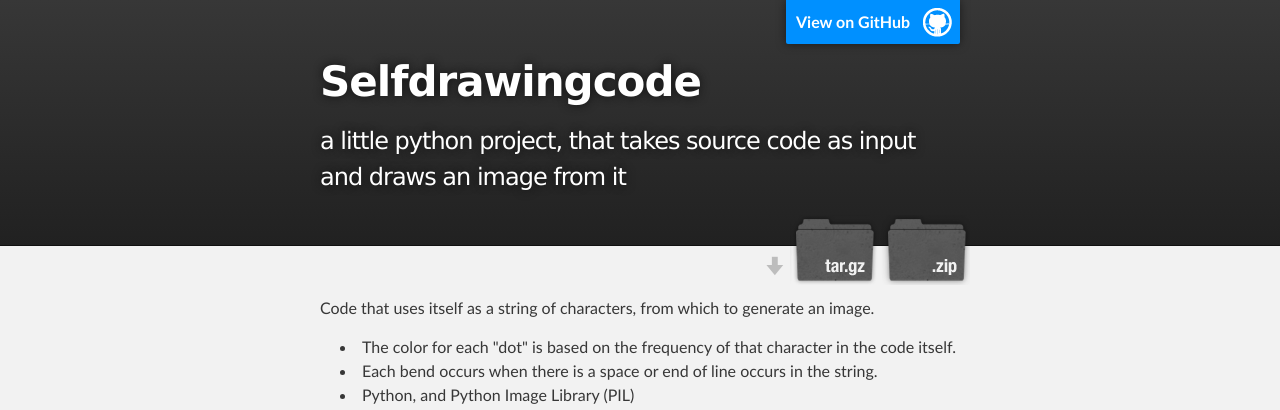
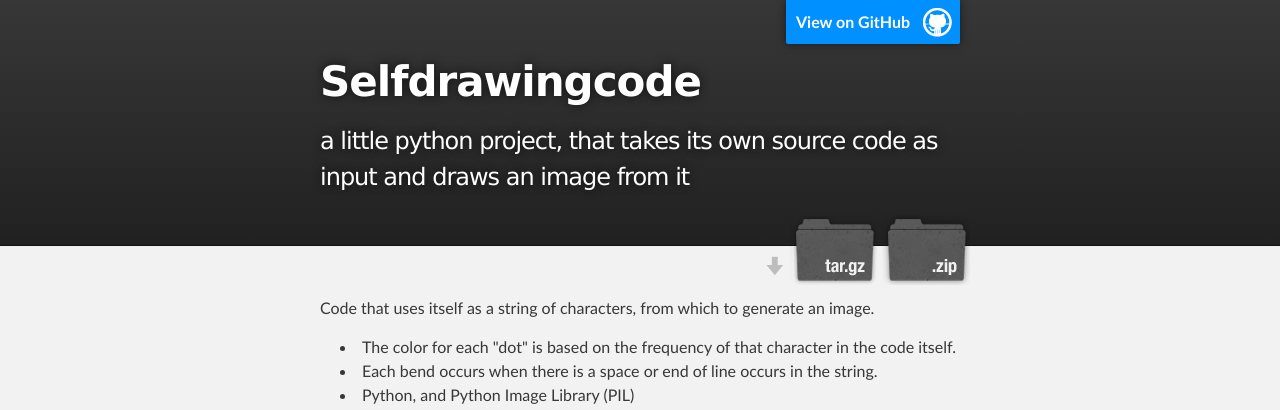
Before and after one commit to KristinHenry/selfDrawingCode, a plain HTML site: page index.html in a window 1280 px wide. Shown: the top 410 px of the page. Drawn offline with Linux system fonts and the light colour scheme.

Commit message:
Update index.html

```diff
--- a/index.html
+++ b/index.html
@@ -19,7 +19,7 @@
           <a id="forkme_banner" href="https://github.com/KristinHenry/selfDrawingCode">View on GitHub</a>
 
           <h1 id="project_title">Selfdrawingcode</h1>
-          <h2 id="project_tagline">a little python project, that takes source code as input and draws an image from it</h2>
+          <h2 id="project_tagline">a little python project, that takes its own source code as input and draws an image from it</h2>
 
             <section id="downloads">
               <a class="zip_download_link" href="https://github.com/KristinHenry/selfDrawingCode/zipball/master">Download this project as a .zip file</a>
```
